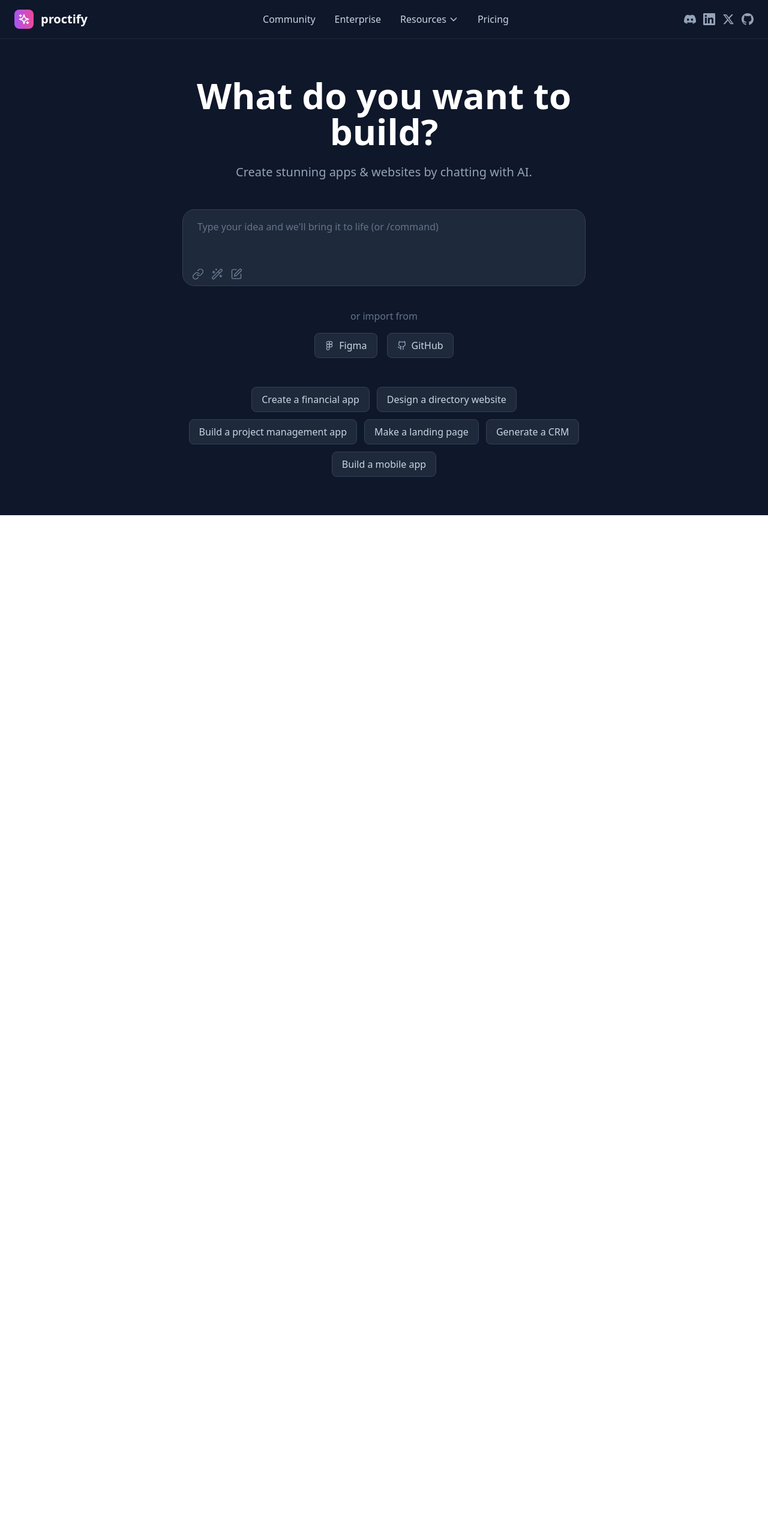
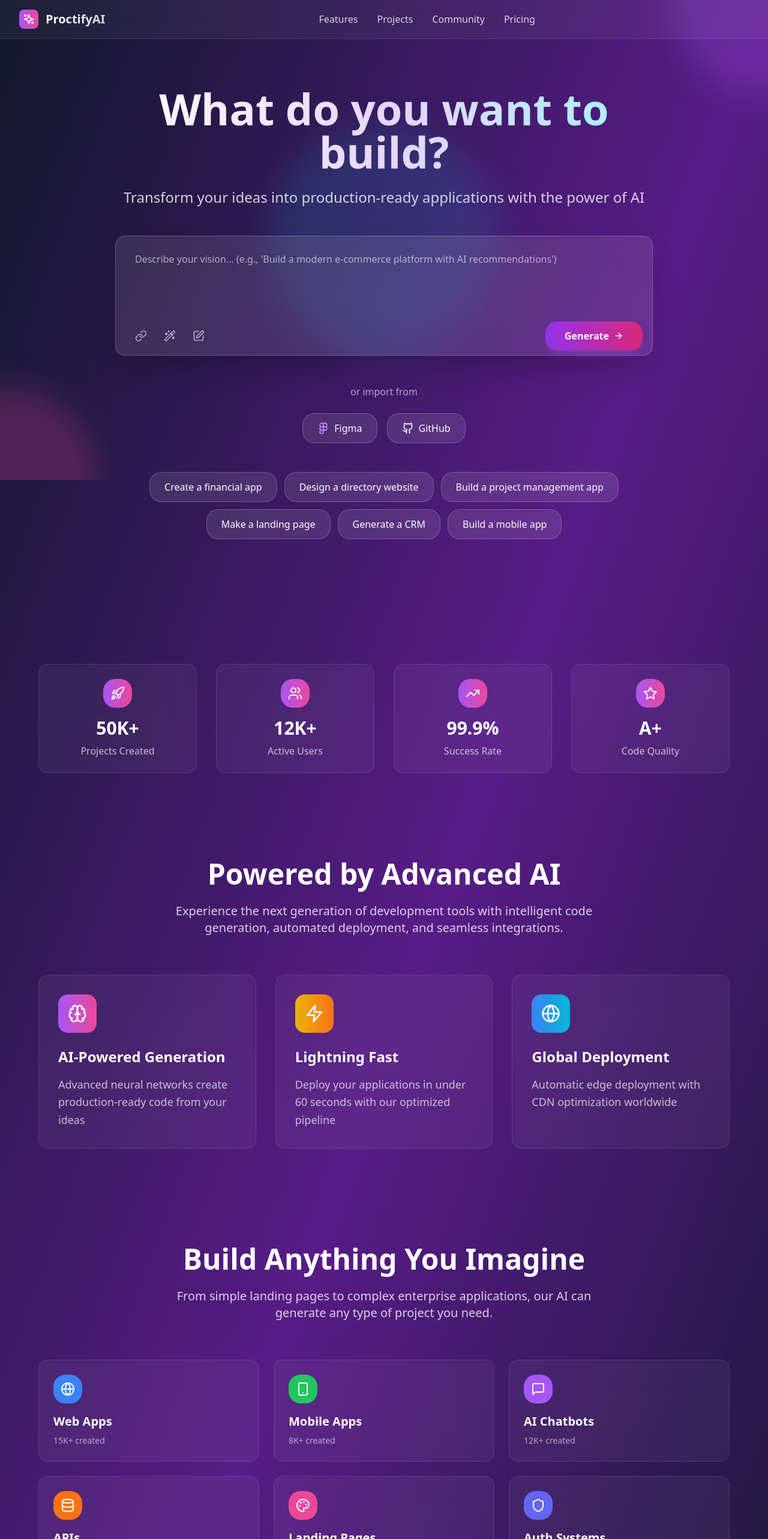
Before and after one commit to iamrautela/proctify-ui, a React (Vite) app: page /dashboard in a window 1280 px wide. Shown: the top 2566 px of the page at 60% size. Before the commit the page ends 859 px from the top, so only its background shows below. Built offline with nearby package versions, Linux system fonts and the light colour scheme.

Commit message:
Transform Dashboard to Front Page Style

```diff
--- a/src/components/Dashboard.tsx
+++ b/src/components/Dashboard.tsx
@@ -6,7 +6,21 @@ import {
   Wand2,
   Edit,
   Github,
-  Figma
+  Figma,
+  ArrowRight,
+  Zap,
+  Brain,
+  Rocket,
+  Globe,
+  MessageSquare,
+  Smartphone,
+  Database,
+  Shield,
+  Palette,
+  Star,
+  Users,
+  TrendingUp,
+  Code
 } from 'lucide-react';
 import { useNavigate } from 'react-router-dom';
 import { useAuth } from '../contexts/AuthContext';
@@ -35,10 +49,56 @@ const Dashboard: React.FC = () => {
     'Build a mobile app'
   ];
 
+  const features = [
+    {
+      icon: Brain,
+      title: 'AI-Powered Generation',
+      description: 'Advanced neural networks create production-ready code from your ideas',
+      gradient: 'from-purple-500 to-pink-500'
+    },
+    {
+      icon: Zap,
+      title: 'Lightning Fast',
+      description: 'Deploy your applications in under 60 seconds with our optimized pipeline',
+      gradient: 'from-yellow-500 to-orange-500'
+    },
+    {
+      icon: Globe,
+      title: 'Global Deployment',
+      description: 'Automatic edge deployment with CDN optimization worldwide',
+      gradient: 'from-blue-500 to-cyan-500'
+    }
+  ];
+
+  const stats = [
+    { label: 'Projects Created', value: '50K+', icon: Rocket },
+    { label: 'Active Users', value: '12K+', icon: Users },
+    { label: 'Success Rate', value: '99.9%', icon: TrendingUp },
+    { label: 'Code Quality', value: 'A+', icon: Star }
+  ];
+
+  const projectTypes = [
+    { name: 'Web Apps', icon: Globe, count: '15K+', color: 'bg-blue-500' },
+    { name: 'Mobile Apps', icon: Smartphone, count: '8K+', color: 'bg-green-500' },
+    { name: 'AI Chatbots', icon: MessageSquare, count: '12K+', color: 'bg-purple-500' },
+    { name: 'APIs', icon: Database, count: '20K+', color: 'bg-orange-500' },
+    { name: 'Landing Pages', icon: Palette, count: '25K+', color: 'bg-pink-500' },
+    { name: 'Auth Systems', icon: Shield, count: '18K+', color: 'bg-indigo-500' }
+  ];
+
   return (
-    <div className="min-h-screen bg-[#0f172a] text-white">
+    <div className="min-h-screen bg-gradient-to-br from-slate-900 via-purple-900 to-slate-900 text-white">
+      {/* Animated Background Elements */}
+      <div className="fixed inset-0 overflow-hidden pointer-events-none">
+        <div className="absolute -top-40 -right-40 w-80 h-80 bg-purple-500 rounded-full mix-blend-multiply filter blur-xl opacity-20 animate-pulse"></div>
+        <div className="absolute -bottom-40 -left-40 w-80 h-80 bg-pink-500 rounded-full mix-blend-multiply filter blur-xl opacity-20 animate-pulse animation-delay-2000"></div>
+        <div className="absolute top-1/2 left-1/2 transform -translate-x-1/2 -translate-y-1/2 w-96 h-96 bg-cyan-500 rounded-full mix-blend-multiply filter blur-xl opacity-10 animate-pulse animation-delay-4000"></div>
+      </div>
+
       {/* Header */}
-      <header className="flex items-center justify-between px-6 py-4 border-b border-slate-800">
+      <header className="relative z-10 bg-white/5 backdrop-blur-xl border-b border-white/10">
+        <div className="max-w-7xl mx-auto px-4 sm:px-6 lg:px-8">
+          <div className="flex items-center justify-between h-16">
             <motion.div
               className="flex items-center space-x-3"
               whileHover={{ scale: 1.05 }}
@@ -46,91 +106,61 @@ const Dashboard: React.FC = () => {
               <div className="w-8 h-8 bg-gradient-to-r from-purple-500 to-pink-500 rounded-lg flex items-center justify-center">
                 <Sparkles className="h-5 w-5 text-white" />
               </div>
-          <span className="text-xl font-bold text-white">
-            proctify
+              <span className="text-xl font-bold bg-gradient-to-r from-white to-gray-300 bg-clip-text text-transparent">
+                ProctifyAI
               </span>
             </motion.div>
 
             <nav className="hidden md:flex items-center space-x-8">
-          <a href="#" className="text-slate-300 hover:text-white transition-colors">Community</a>
-          <a href="#" className="text-slate-300 hover:text-white transition-colors">Enterprise</a>
-          <div className="relative group">
-            <button className="text-slate-300 hover:text-white transition-colors flex items-center">
-              Resources
-              <svg className="w-4 h-4 ml-1" fill="none" stroke="currentColor" viewBox="0 0 24 24">
-                <path strokeLinecap="round" strokeLinejoin="round" strokeWidth={2} d="M19 9l-7 7-7-7" />
-              </svg>
-            </button>
-          </div>
-          <a href="#" className="text-slate-300 hover:text-white transition-colors">Pricing</a>
+              <a href="#features" className="text-white/80 hover:text-white transition-colors">Features</a>
+              <a href="#projects" className="text-white/80 hover:text-white transition-colors">Projects</a>
+              <a href="#" className="text-white/80 hover:text-white transition-colors">Community</a>
+              <a href="#" className="text-white/80 hover:text-white transition-colors">Pricing</a>
             </nav>
 
             <div className="flex items-center space-x-4">
-          <div className="hidden md:flex items-center space-x-3">
-            <a href="#" className="text-slate-400 hover:text-white transition-colors">
-              <svg className="w-5 h-5" fill="currentColor" viewBox="0 0 24 24">
-                <path d="M20.317 4.37a19.791 19.791 0 0 0-4.885-1.515.074.074 0 0 0-.079.037c-.21.375-.444.864-.608 1.25a18.27 18.27 0 0 0-5.487 0 12.64 12.64 0 0 0-.617-1.25.077.077 0 0 0-.079-.037A19.736 19.736 0 0 0 3.677 4.37a.07.07 0 0 0-.032.027C.533 9.046-.32 13.58.099 18.057a.082.082 0 0 0 .031.057 19.9 19.9 0 0 0 5.993 3.03.078.078 0 0 0 .084-.028c.462-.63.874-1.295 1.226-1.994a.076.076 0 0 0-.041-.106 13.107 13.107 0 0 1-1.872-.892.077.077 0 0 1-.008-.128 10.2 10.2 0 0 0 .372-.292.074.074 0 0 1 .077-.01c3.928 1.793 8.18 1.793 12.062 0a.074.074 0 0 1 .078.01c.12.098.246.198.373.292a.077.077 0 0 1-.006.127 12.299 12.299 0 0 1-1.873.892.077.077 0 0 0-.041.107c.36.698.772 1.362 1.225 1.993a.076.076 0 0 0 .084.028 19.839 19.839 0 0 0 6.002-3.03.077.077 0 0 0 .032-.054c.5-5.177-.838-9.674-3.549-13.66a.061.061 0 0 0-.031-.03zM8.02 15.33c-1.183 0-2.157-1.085-2.157-2.419 0-1.333.956-2.419 2.157-2.419 1.21 0 2.176 1.096 2.157 2.42 0 1.333-.956 2.418-2.157 2.418zm7.975 0c-1.183 0-2.157-1.085-2.157-2.419 0-1.333.955-2.419 2.157-2.419 1.21 0 2.176 1.096 2.157 2.42 0 1.333-.946 2.418-2.157 2.418z"/>
-              </svg>
-            </a>
-            <a href="#" className="text-slate-400 hover:text-white transition-colors">
-              <svg className="w-5 h-5" fill="currentColor" viewBox="0 0 24 24">
-                <path d="M20.447 20.452h-3.554v-5.569c0-1.328-.027-3.037-1.852-3.037-1.853 0-2.136 1.445-2.136 2.939v5.667H9.351V9h3.414v1.561h.046c.477-.9 1.637-1.85 3.37-1.85 3.601 0 4.267 2.37 4.267 5.455v6.286zM5.337 7.433c-1.144 0-2.063-.926-2.063-2.065 0-1.138.92-2.063 2.063-2.063 1.14 0 2.064.925 2.064 2.063 0 1.139-.925 2.065-2.064 2.065zm1.782 13.019H3.555V9h3.564v11.452zM22.225 0H1.771C.792 0 0 .774 0 1.729v20.542C0 23.227.792 24 1.771 24h20.451C23.2 24 24 23.227 24 22.271V1.729C24 .774 23.2 0 22.222 0h.003z"/>
-              </svg>
-            </a>
-            <a href="#" className="text-slate-400 hover:text-white transition-colors">
-              <svg className="w-5 h-5" fill="currentColor" viewBox="0 0 24 24">
-                <path d="M18.244 2.25h3.308l-7.227 8.26 8.502 11.24H16.17l-5.214-6.817L4.99 21.75H1.68l7.73-8.835L1.254 2.25H8.08l4.713 6.231zm-1.161 17.52h1.833L7.084 4.126H5.117z"/>
-              </svg>
-            </a>
-            <a href="#" className="text-slate-400 hover:text-white transition-colors">
-              <svg className="w-5 h-5" fill="currentColor" viewBox="0 0 24 24">
-                <path d="M12 0c-6.626 0-12 5.373-12 12 0 5.302 3.438 9.8 8.207 11.387.599.111.793-.261.793-.577v-2.234c-3.338.726-4.033-1.416-4.033-1.416-.546-1.387-1.333-1.756-1.333-1.756-1.089-.745.083-.729.083-.729 1.205.084 1.839 1.237 1.839 1.237 1.07 1.834 2.807 1.304 3.492.997.107-.775.418-1.305.762-1.604-2.665-.305-5.467-1.334-5.467-5.931 0-1.311.469-2.381 1.236-3.221-.124-.303-.535-1.524.117-3.176 0 0 1.008-.322 3.301 1.23.957-.266 1.983-.399 3.003-.404 1.02.005 2.047.138 3.006.404 2.291-1.552 3.297-1.23 3.297-1.23.653 1.653.242 2.874.118 3.176.77.84 1.235 1.911 1.235 3.221 0 4.609-2.807 5.624-5.479 5.921.43.372.823 1.102.823 2.222v3.293c0 .319.192.694.801.576 4.765-1.589 8.199-6.086 8.199-11.386 0-6.627-5.373-12-12-12z"/>
-              </svg>
-            </a>
-          </div>
-
               {user && (
+                <div className="flex items-center space-x-3">
+                  <span className="text-white/80">Welcome, {user.name}</span>
                   <motion.button
                     onClick={signOut}
                     whileHover={{ scale: 1.05 }}
                     whileTap={{ scale: 0.95 }}
-              className="text-slate-300 hover:text-white transition-colors px-3 py-1 rounded-lg hover:bg-slate-800"
+                    className="text-white/80 hover:text-white transition-colors px-3 py-1 rounded-lg hover:bg-white/10"
                   >
                     Sign Out
                   </motion.button>
+                </div>
               )}
+            </div>
+          </div>
         </div>
       </header>
 
-      {/* Main Content */}
-      <main className="flex-1 flex flex-col items-center justify-center px-6 py-16">
-        <div className="w-full max-w-2xl mx-auto text-center">
-          {/* Main Heading */}
-          <motion.h1
+      {/* Hero Section */}
+      <section className="relative z-10 py-20 px-4">
+        <div className="max-w-4xl mx-auto text-center">
+          <motion.div
             initial={{ opacity: 0, y: 20 }}
             animate={{ opacity: 1, y: 0 }}
-            className="text-5xl md:text-6xl font-bold mb-6 text-white"
+            className="mb-8"
           >
+            <h1 className="text-6xl md:text-7xl font-bold mb-6 bg-gradient-to-r from-white via-purple-200 to-cyan-200 bg-clip-text text-transparent">
               What do you want to build?
-          </motion.h1>
+            </h1>
+            <p className="text-xl md:text-2xl text-white/80 mb-12">
+              Transform your ideas into production-ready applications with the power of AI
+            </p>
+          </motion.div>
 
-          <motion.p
-            initial={{ opacity: 0, y: 20 }}
-            animate={{ opacity: 1, y: 0 }}
-            transition={{ delay: 0.1 }}
-            className="text-xl text-slate-400 mb-12"
-          >
-            Create stunning apps & websites by chatting with AI.
-          </motion.p>
-
-          {/* Main Input */}
+          {/* Main Prompt Input */}
           <motion.div
             initial={{ opacity: 0, y: 20 }}
             animate={{ opacity: 1, y: 0 }}
             transition={{ delay: 0.2 }}
-            className="relative mb-8"
+            className="relative mb-12"
           >
-            <div className="relative">
+            <div className="relative bg-white/10 backdrop-blur-xl border border-white/20 rounded-2xl p-2 shadow-2xl">
               <textarea
                 value={prompt}
                 onChange={(e) => setPrompt(e.target.value)}
@@ -140,22 +170,33 @@ const Dashboard: React.FC = () => {
                     handlePromptSubmit();
                   }
                 }}
-                placeholder="Type your idea and we'll bring it to life (or /command)"
-                className="w-full h-32 px-6 py-4 bg-slate-800 border border-slate-700 rounded-xl text-white placeholder-slate-500 resize-none focus:outline-none focus:ring-2 focus:ring-purple-500 focus:border-transparent transition-all"
+                placeholder="Describe your vision... (e.g., 'Build a modern e-commerce platform with AI recommendations')"
+                className="w-full h-32 px-6 py-4 bg-transparent text-white placeholder-white/60 resize-none focus:outline-none text-lg"
                 style={{ fontSize: '16px' }}
               />
 
-              {/* Input Actions */}
-              <div className="absolute bottom-4 left-4 flex items-center space-x-3">
-                <button className="text-slate-500 hover:text-slate-300 transition-colors">
+              <div className="flex items-center justify-between">
+                <div className="flex items-center space-x-3 px-4">
+                  <button className="text-white/60 hover:text-white transition-colors p-2 rounded-lg hover:bg-white/10">
                     <Link className="w-5 h-5" />
                   </button>
-                <button className="text-slate-500 hover:text-slate-300 transition-colors">
+                  <button className="text-white/60 hover:text-white transition-colors p-2 rounded-lg hover:bg-white/10">
                     <Wand2 className="w-5 h-5" />
                   </button>
-                <button className="text-slate-500 hover:text-slate-300 transition-colors">
+                  <button className="text-white/60 hover:text-white transition-colors p-2 rounded-lg hover:bg-white/10">
                     <Edit className="w-5 h-5" />
                   </button>
+                </div>
+
+                <motion.button
+                  onClick={handlePromptSubmit}
+                  whileHover={{ scale: 1.05 }}
+                  whileTap={{ scale: 0.95 }}
+                  className="bg-gradient-to-r from-purple-600 to-pink-600 hover:from-purple-700 hover:to-pink-700 text-white px-8 py-3 rounded-xl font-semibold transition-all duration-300 shadow-lg shadow-purple-500/25 flex items-center space-x-2 mr-2"
+                >
+                  <span>Generate</span>
+                  <ArrowRight className="w-4 h-4" />
+                </motion.button>
               </div>
             </div>
           </motion.div>
@@ -167,15 +208,15 @@ const Dashboard: React.FC = () => {
             transition={{ delay: 0.3 }}
             className="mb-12"
           >
-            <p className="text-slate-500 mb-4">or import from</p>
+            <p className="text-white/60 mb-6">or import from</p>
             <div className="flex items-center justify-center space-x-4">
-              <button className="flex items-center space-x-2 px-4 py-2 bg-slate-800 hover:bg-slate-700 rounded-lg transition-colors border border-slate-700">
-                <Figma className="w-4 h-4 text-slate-400" />
-                <span className="text-slate-300">Figma</span>
+              <button className="flex items-center space-x-2 px-6 py-3 bg-white/10 hover:bg-white/20 rounded-xl transition-all duration-300 border border-white/20 backdrop-blur-sm">
+                <Figma className="w-5 h-5 text-purple-400" />
+                <span className="text-white">Figma</span>
               </button>
-              <button className="flex items-center space-x-2 px-4 py-2 bg-slate-800 hover:bg-slate-700 rounded-lg transition-colors border border-slate-700">
-                <Github className="w-4 h-4 text-slate-400" />
-                <span className="text-slate-300">GitHub</span>
+              <button className="flex items-center space-x-2 px-6 py-3 bg-white/10 hover:bg-white/20 rounded-xl transition-all duration-300 border border-white/20 backdrop-blur-sm">
+                <Github className="w-5 h-5 text-white" />
+                <span className="text-white">GitHub</span>
               </button>
             </div>
           </motion.div>
@@ -185,22 +226,179 @@ const Dashboard: React.FC = () => {
             initial={{ opacity: 0, y: 20 }}
             animate={{ opacity: 1, y: 0 }}
             transition={{ delay: 0.4 }}
-            className="flex flex-wrap items-center justify-center gap-3"
+            className="flex flex-wrap items-center justify-center gap-3 mb-16"
           >
             {suggestions.map((suggestion, index) => (
               <motion.button
                 key={index}
                 onClick={() => handleSuggestionClick(suggestion)}
-                whileHover={{ scale: 1.05 }}
+                whileHover={{ scale: 1.05, y: -2 }}
                 whileTap={{ scale: 0.95 }}
-                className="px-4 py-2 bg-slate-800 hover:bg-slate-700 text-slate-300 hover:text-white rounded-lg transition-all border border-slate-700 hover:border-slate-600"
+                className="px-6 py-3 bg-white/10 hover:bg-white/20 text-white rounded-xl transition-all duration-300 border border-white/20 backdrop-blur-sm hover:border-white/40 hover:shadow-lg hover:shadow-white/10"
               >
                 {suggestion}
               </motion.button>
             ))}
           </motion.div>
         </div>
-      </main>
+      </section>
+
+      {/* Stats Section */}
+      <section className="relative z-10 py-16 px-4">
+        <div className="max-w-6xl mx-auto">
+          <div className="grid grid-cols-2 md:grid-cols-4 gap-8">
+            {stats.map((stat, index) => (
+              <motion.div
+                key={index}
+                initial={{ opacity: 0, y: 20 }}
+                animate={{ opacity: 1, y: 0 }}
+                transition={{ delay: 0.5 + index * 0.1 }}
+                className="text-center bg-white/5 backdrop-blur-xl border border-white/10 rounded-2xl p-6 hover:bg-white/10 transition-all duration-300"
+              >
+                <div className="w-12 h-12 bg-gradient-to-r from-purple-500 to-pink-500 rounded-xl flex items-center justify-center mx-auto mb-4">
+                  <stat.icon className="h-6 w-6 text-white" />
+                </div>
+                <div className="text-3xl font-bold text-white mb-2">{stat.value}</div>
+                <div className="text-white/70">{stat.label}</div>
+              </motion.div>
+            ))}
+          </div>
+        </div>
+      </section>
+
+      {/* Features Section */}
+      <section id="features" className="relative z-10 py-20 px-4">
+        <div className="max-w-6xl mx-auto">
+          <motion.div
+            initial={{ opacity: 0, y: 20 }}
+            animate={{ opacity: 1, y: 0 }}
+            transition={{ delay: 0.6 }}
+            className="text-center mb-16"
+          >
+            <h2 className="text-4xl md:text-5xl font-bold text-white mb-6">
+              Powered by Advanced AI
+            </h2>
+            <p className="text-xl text-white/80 max-w-3xl mx-auto">
+              Experience the next generation of development tools with intelligent code generation,
+              automated deployment, and seamless integrations.
+            </p>
+          </motion.div>
+
+          <div className="grid grid-cols-1 md:grid-cols-3 gap-8">
+            {features.map((feature, index) => (
+              <motion.div
+                key={index}
+                initial={{ opacity: 0, y: 20 }}
+                animate={{ opacity: 1, y: 0 }}
+                transition={{ delay: 0.7 + index * 0.1 }}
+                whileHover={{ scale: 1.05, y: -5 }}
+                className="bg-white/5 backdrop-blur-xl border border-white/10 rounded-2xl p-8 hover:bg-white/10 transition-all duration-300 group"
+              >
+                <div className={`w-16 h-16 bg-gradient-to-r ${feature.gradient} rounded-2xl flex items-center justify-center mb-6 group-hover:scale-110 transition-transform duration-300`}>
+                  <feature.icon className="h-8 w-8 text-white" />
+                </div>
+                <h3 className="text-2xl font-bold text-white mb-4">{feature.title}</h3>
+                <p className="text-white/70 text-lg leading-relaxed">{feature.description}</p>
+              </motion.div>
+            ))}
+          </div>
+        </div>
+      </section>
+
+      {/* Project Types Section */}
+      <section id="projects" className="relative z-10 py-20 px-4">
+        <div className="max-w-6xl mx-auto">
+          <motion.div
+            initial={{ opacity: 0, y: 20 }}
+            animate={{ opacity: 1, y: 0 }}
+            transition={{ delay: 0.8 }}
+            className="text-center mb-16"
+          >
+            <h2 className="text-4xl md:text-5xl font-bold text-white mb-6">
+              Build Anything You Imagine
+            </h2>
+            <p className="text-xl text-white/80 max-w-3xl mx-auto">
+              From simple landing pages to complex enterprise applications,
+              our AI can generate any type of project you need.
+            </p>
+          </motion.div>
+
+          <div className="grid grid-cols-2 md:grid-cols-3 gap-6">
+            {projectTypes.map((type, index) => (
+              <motion.div
+                key={index}
+                initial={{ opacity: 0, y: 20 }}
+                animate={{ opacity: 1, y: 0 }}
+                transition={{ delay: 0.9 + index * 0.1 }}
+                whileHover={{ scale: 1.05 }}
+                className="bg-white/5 backdrop-blur-xl border border-white/10 rounded-2xl p-6 hover:bg-white/10 transition-all duration-300 cursor-pointer group"
+              >
+                <div className={`w-12 h-12 ${type.color} rounded-xl flex items-center justify-center mb-4 group-hover:scale-110 transition-transform duration-300`}>
+                  <type.icon className="h-6 w-6 text-white" />
+                </div>
+                <h3 className="text-xl font-bold text-white mb-2">{type.name}</h3>
+                <p className="text-white/60 text-sm">{type.count} created</p>
+              </motion.div>
+            ))}
+          </div>
+        </div>
+      </section>
+
+      {/* CTA Section */}
+      <section className="relative z-10 py-20 px-4">
+        <div className="max-w-4xl mx-auto text-center">
+          <motion.div
+            initial={{ opacity: 0, y: 20 }}
+            animate={{ opacity: 1, y: 0 }}
+            transition={{ delay: 1.0 }}
+            className="bg-gradient-to-r from-purple-600/20 via-pink-600/20 to-cyan-600/20 backdrop-blur-xl border border-purple-500/30 rounded-3xl p-12"
+          >
+            <div className="w-20 h-20 bg-gradient-to-r from-purple-500 to-pink-500 rounded-2xl flex items-center justify-center mx-auto mb-8">
+              <Code className="h-10 w-10 text-white" />
+            </div>
+            <h2 className="text-4xl md:text-5xl font-bold text-white mb-6">
+              Ready to Start Building?
+            </h2>
+            <p className="text-xl text-white/80 mb-8 max-w-2xl mx-auto">
+              Join thousands of developers who are already using ProctifyAI to build
+              the next generation of applications.
+            </p>
+            <motion.button
+              whileHover={{ scale: 1.05 }}
+              whileTap={{ scale: 0.95 }}
+              onClick={() => document.querySelector('textarea')?.focus()}
+              className="bg-gradient-to-r from-purple-600 to-pink-600 hover:from-purple-700 hover:to-pink-700 text-white px-12 py-4 rounded-xl font-bold text-lg transition-all duration-300 shadow-2xl shadow-purple-500/25 flex items-center space-x-3 mx-auto"
+            >
+              <Rocket className="h-6 w-6" />
+              <span>Start Building Now</span>
+              <ArrowRight className="h-6 w-6" />
+            </motion.button>
+          </motion.div>
+        </div>
+      </section>
+
+      {/* Footer */}
+      <footer className="relative z-10 border-t border-white/10 py-12 px-4">
+        <div className="max-w-6xl mx-auto text-center">
+          <div className="flex items-center justify-center space-x-3 mb-6">
+            <div className="w-8 h-8 bg-gradient-to-r from-purple-500 to-pink-500 rounded-lg flex items-center justify-center">
+              <Sparkles className="h-5 w-5 text-white" />
+            </div>
+            <span className="text-xl font-bold bg-gradient-to-r from-white to-gray-300 bg-clip-text text-transparent">
+              ProctifyAI
+            </span>
+          </div>
+          <p className="text-white/60 mb-6">
+            The AI-native platform for builders who want to launch faster and build smarter.
+          </p>
+          <div className="flex justify-center space-x-6">
+            <a href="#" className="text-white/60 hover:text-white transition-colors">Privacy</a>
+            <a href="#" className="text-white/60 hover:text-white transition-colors">Terms</a>
+            <a href="#" className="text-white/60 hover:text-white transition-colors">Support</a>
+            <a href="#" className="text-white/60 hover:text-white transition-colors">Docs</a>
+          </div>
+        </div>
+      </footer>
     </div>
   );
 };
```
Lines whose indentation alone changed are shown as unchanged.
